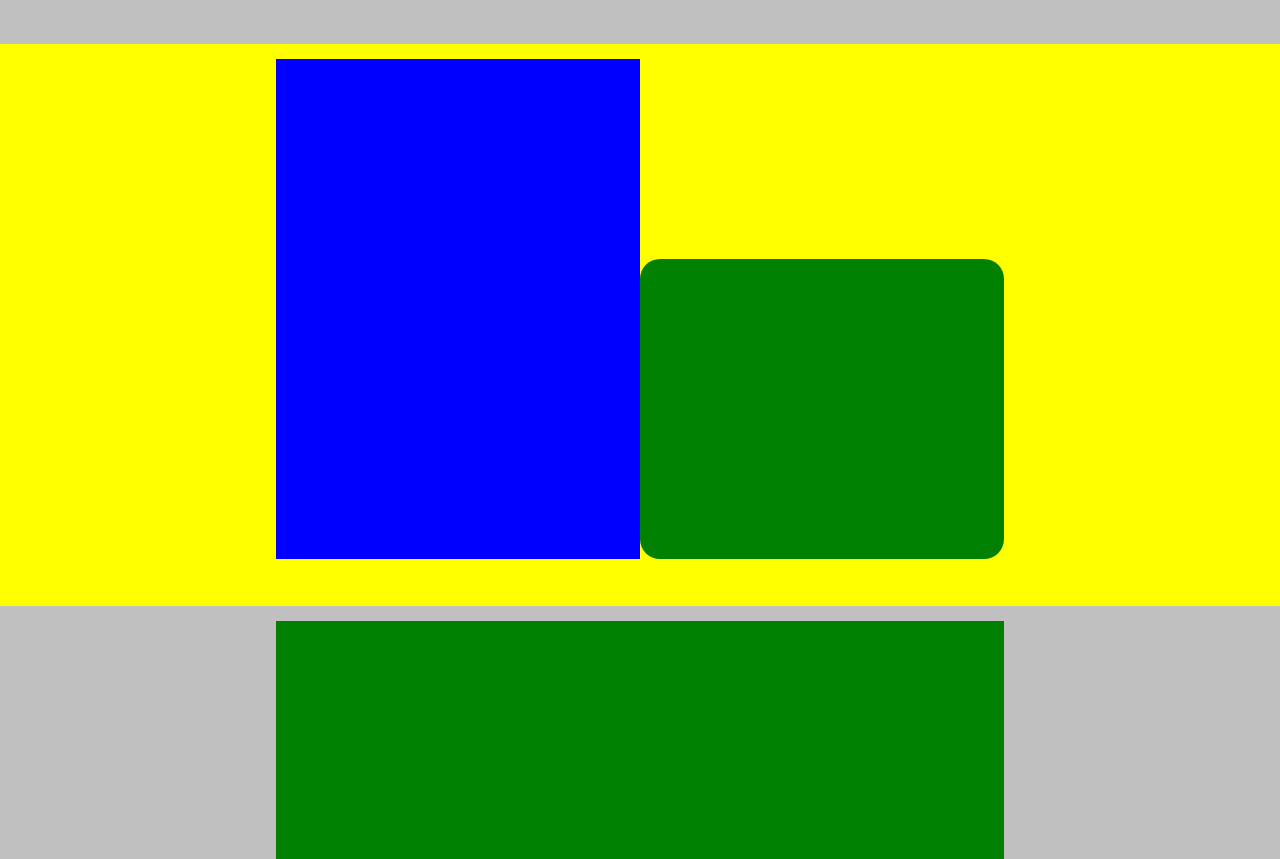
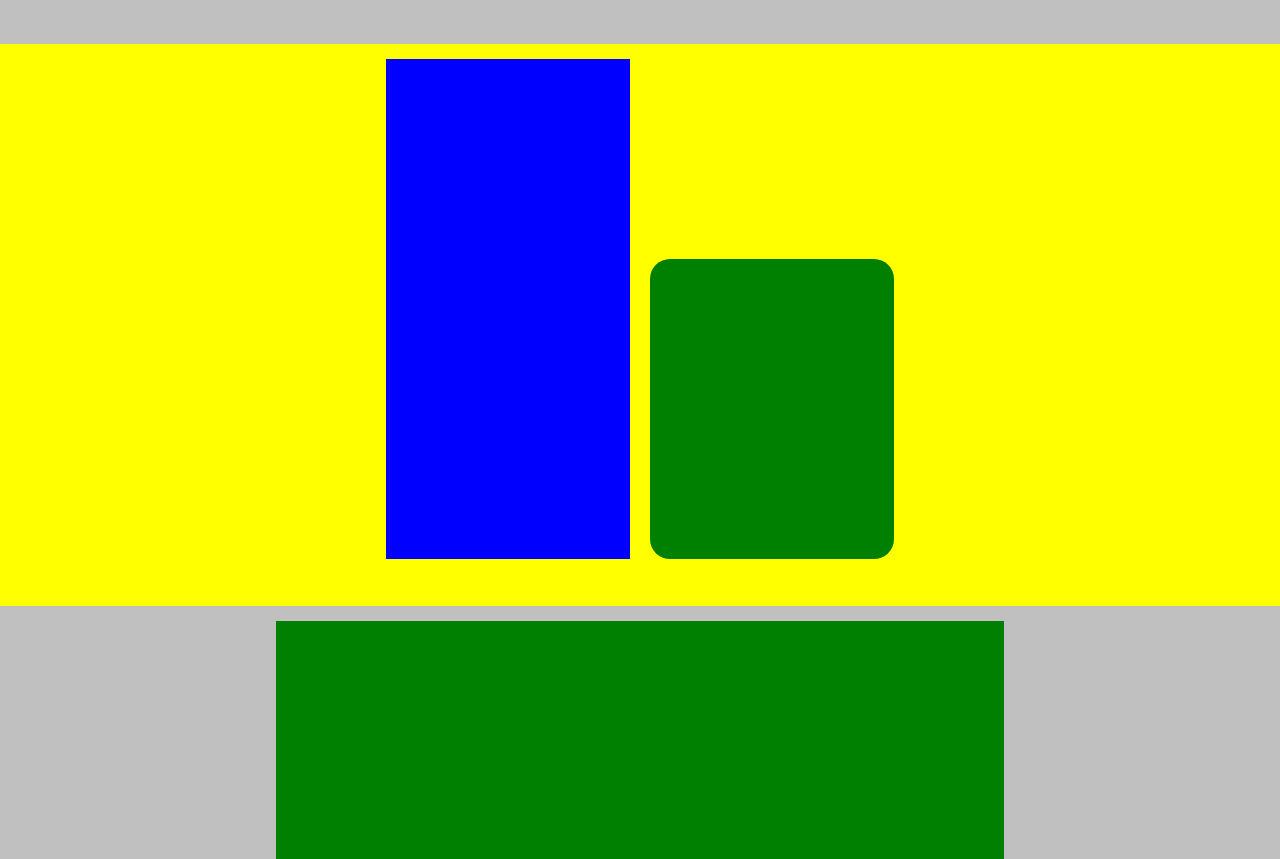
Before and after one commit to RiccardoTolusso/htmlcss-responsive-layout, a plain HTML site: page index.html in a window 1280 px wide. Shown: the part 1130-1989 px from the top of the page. Drawn offline with Linux system fonts and the light colour scheme.

Commit message:
[UPD] fixed the strategic planning section

```diff
--- a/css/style.css
+++ b/css/style.css
@@ -116,6 +116,9 @@ main section{
     }
 
     /* benefits */
+    #benefits .row{
+        gap: 10px
+    }
     #benefits .col{
         width: calc(100%/2 - (10px / 2) );
     }
@@ -147,17 +150,19 @@ main section{
     }
 
     #planning .row{
-        flex-wrap: wrap;
-        align-items: flex-end;
+        justify-content: center;
+        gap: 20px;
     }
+
     #planning .col{
-        width: 50%;
+        width: calc(50% - 120px);
+    }
+
+    #planning .col.card{
+        align-self: flex-end;
     }
 
     /* benefits */
-    #benefits .row{
-        gap: 10px
-    }
     #benefits .col{
         width: calc(100%/3 - (20px / 3) );
     }
```
